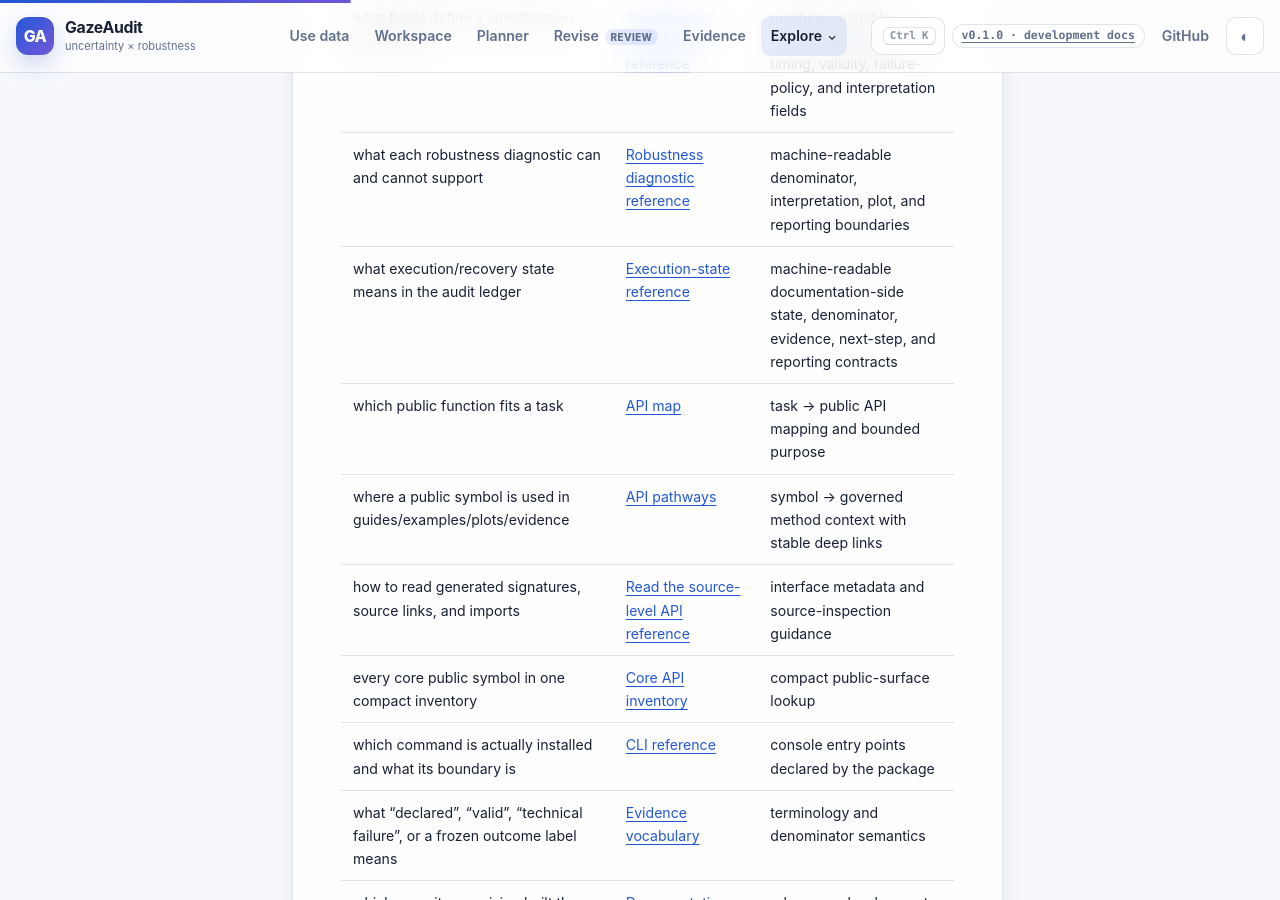
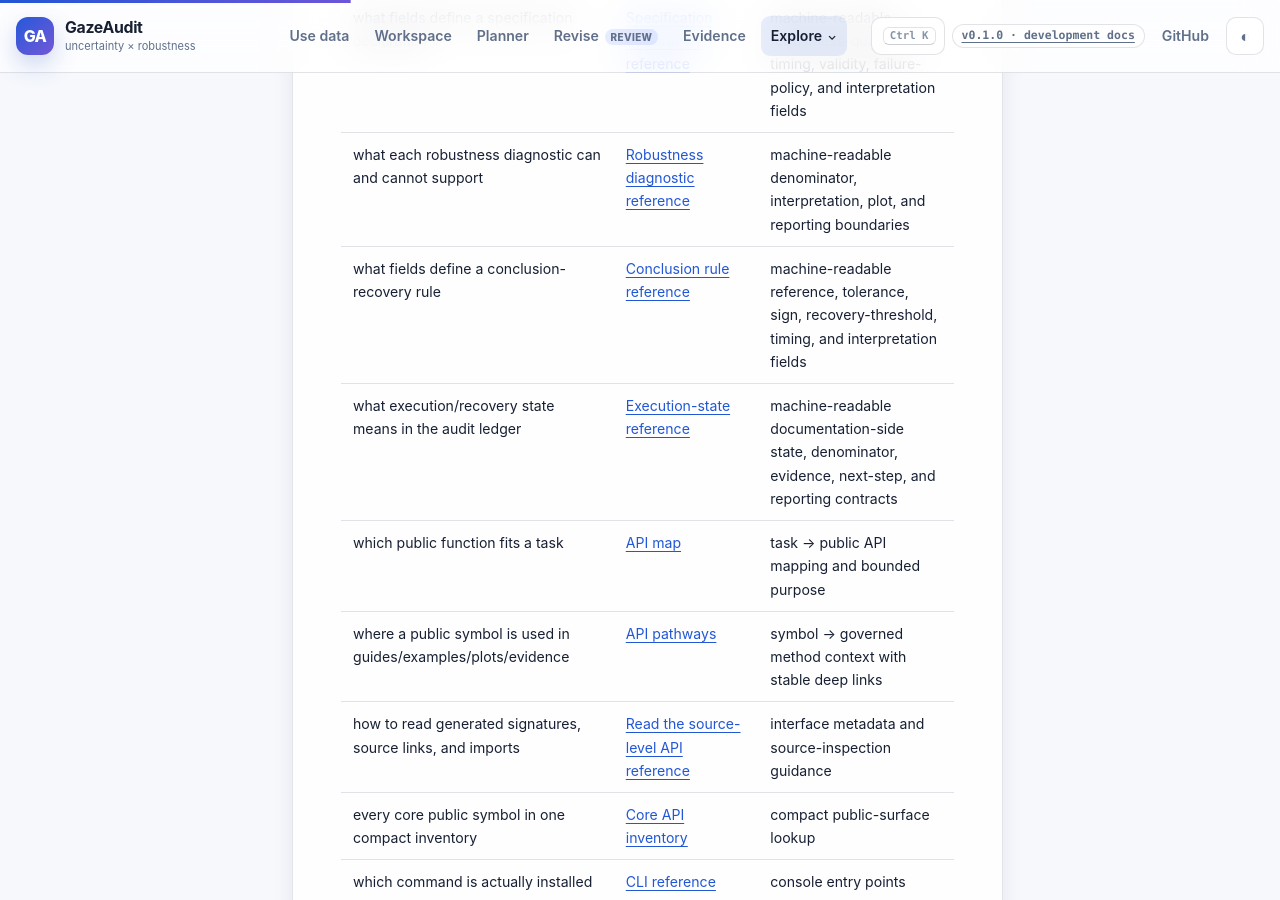
Before and after one commit to stefanosbalaskas/GazeAudit, a Jekyll site: the page built from docs/reference/index.md, in a window 1280 px wide and 900 px high, scrolled down 1731 px. Built offline with Jekyll 4.4.1, drawn with Linux system fonts in a browser that asks for light colours.

Commit message:
docs: add conclusion rule reference

```diff
--- a/docs/reference/index.md
+++ b/docs/reference/index.md
@@ -30,6 +30,7 @@ These pages describe public APIs, installed commands, status vocabulary, softwar
 | what must stay fixed for one common scalar endpoint | [Endpoint field reference]({{ '/assets/endpoint-contract-reference.json' | relative_url }}) | machine-readable endpoint declaration fields and scientific boundaries |
 | what fields define a specification declaration | [Specification declaration reference]({{ '/assets/specification-declaration-reference.json' | relative_url }}) | machine-readable robustness-question, timing, validity, failure-policy, and interpretation fields |
 | what each robustness diagnostic can and cannot support | [Robustness diagnostic reference]({{ '/assets/robustness-diagnostic-reference.json' | relative_url }}) | machine-readable denominator, interpretation, plot, and reporting boundaries |
+| what fields define a conclusion-recovery rule | [Conclusion rule reference]({{ '/assets/conclusion-rule-reference.json' | relative_url }}) | machine-readable reference, tolerance, sign, recovery-threshold, timing, and interpretation fields |
 | what execution/recovery state means in the audit ledger | [Execution-state reference]({{ '/assets/execution-state-reference.json' | relative_url }}) | machine-readable documentation-side state, denominator, evidence, next-step, and reporting contracts |
 | which public function fits a task | [API map]({{ '/docs/reference/api-map/' | relative_url }}) | task → public API mapping and bounded purpose |
 | where a public symbol is used in guides/examples/plots/evidence | [API pathways]({{ '/docs/reference/api-pathways/' | relative_url }}) | symbol → governed method context with stable deep links |
```
